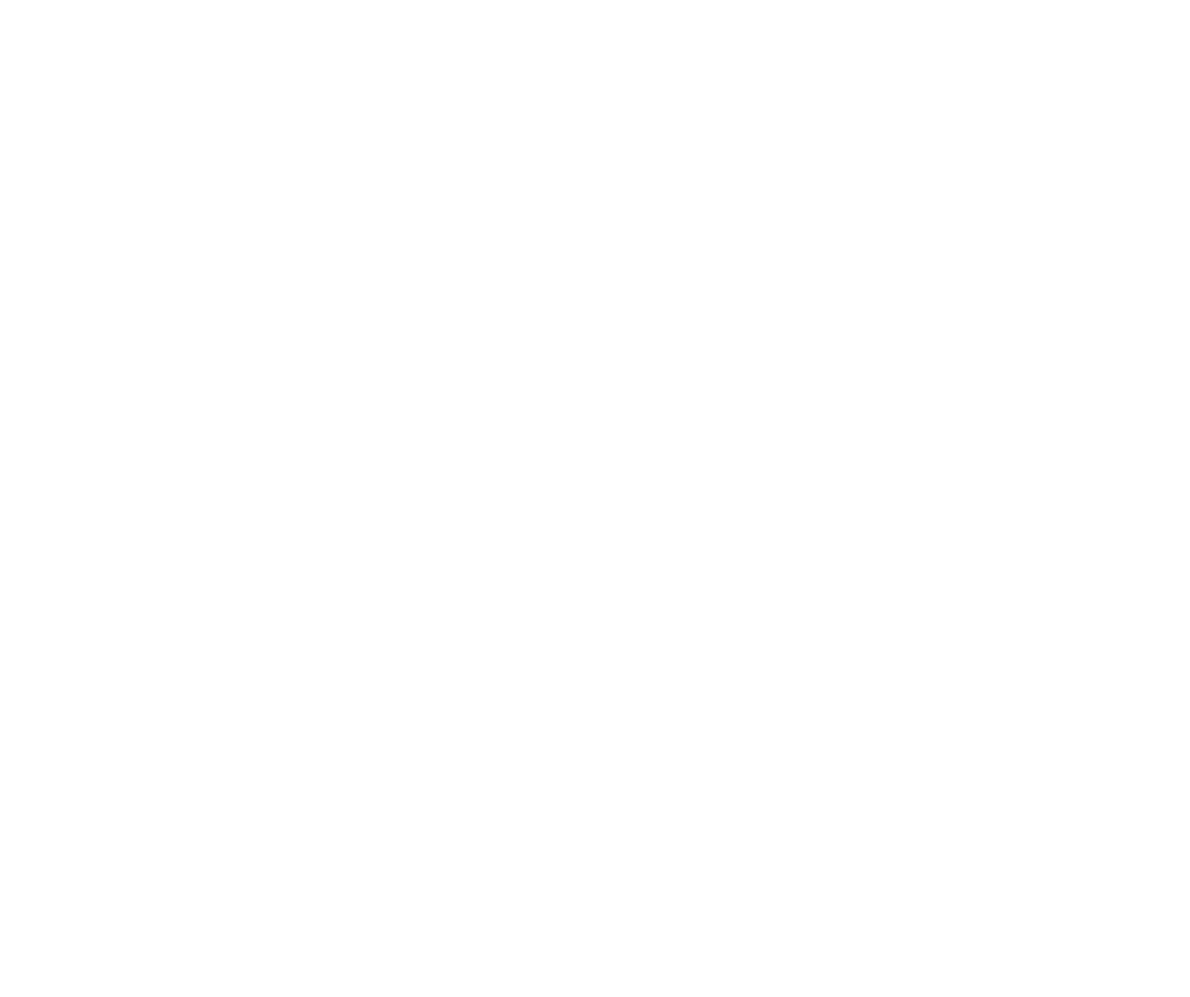
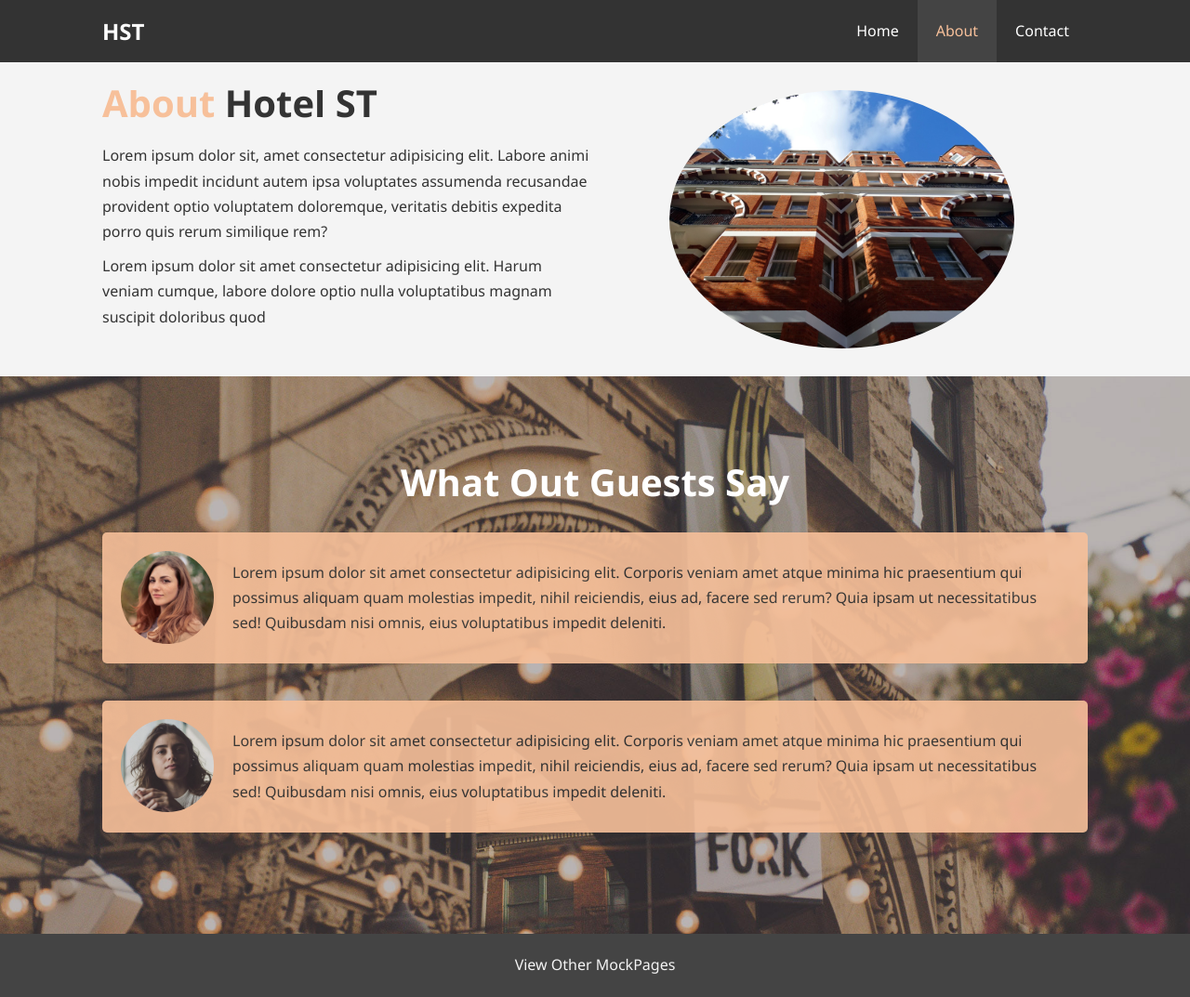
Before and after one commit to TabuHana/mockpages, a plain HTML site: page HotelWebsite/about.html in a window 1280 px wide. Shown: the whole page at 93% size. Before the commit the page ends 800 px from the top, so only its background shows below. Drawn offline with Linux system fonts and the light colour scheme.

Commit message:
contact/about pages

```diff
--- a/HotelWebsite/about.html
+++ b/HotelWebsite/about.html
@@ -0,0 +1,62 @@
+<!DOCTYPE html>
+<html lang="en">
+	<head>
+		<meta charset="UTF-8" />
+		<meta http-equiv="X-UA-Compatible" content="IE=edge" />
+		<meta name="viewport" content="width=device-width, initial-scale=1.0" />
+		<meta name="description" content="Welcome to the Street Street Hotel" />
+		<meta name="keywards" content="hotel, street hotel, street street" />
+		<link rel="stylesheet" href="./css/styles.css" />
+		<title>Hotel ST | About</title>
+	</head>
+	<body>
+		<header>
+			<nav id="navbar">
+				<div class="container">
+					<h1>
+						<a href="./index.html">HST</a>
+					</h1>
+					<ul>
+						<li><a href="./index.html">Home</a></li>
+						<li><a class="current" href="./about.html">About</a></li>
+						<li><a href="./contact.html">Contact</a></li>
+					</ul>
+				</div>
+			</nav>
+		</header>
+
+    <section id="about-info" class="bg-light py-3">
+      <div class="container">
+        <div class="info-left">
+          <h1 class="l-heading"><span class="text-primary">About</span> Hotel ST</h1>
+          <p>Lorem ipsum dolor sit, amet consectetur adipisicing elit. Labore animi nobis impedit incidunt autem ipsa voluptates assumenda recusandae provident optio voluptatem doloremque, veritatis debitis expedita porro quis rerum similique rem?</p>
+          <p>Lorem ipsum dolor sit amet consectetur adipisicing elit. Harum veniam cumque, labore dolore optio nulla voluptatibus magnam suscipit doloribus quod</p>
+        </div>
+        <div class="info-right">
+          <img src="./img/photo-2.jpg" alt="Hotel">
+        </div>
+      </div>
+    </section>
+
+    <div class="clr"></div>
+
+    <section id="testimonials" class="py-3">
+      <div class="container">
+        <h2 class="l-heading">What Out Guests Say</h2>
+        <div class="testimonial bg-primary">
+          <img src="./img/person-1.jpg" alt="Review1">
+          <p>Lorem ipsum dolor sit amet consectetur adipisicing elit. Corporis veniam amet atque minima hic praesentium qui possimus aliquam quam molestias impedit, nihil reiciendis, eius ad, facere sed rerum? Quia ipsam ut necessitatibus sed! Quibusdam nisi omnis, eius voluptatibus impedit deleniti.</p>
+        </div>
+        <div class="testimonial bg-primary">
+          <img src="./img/person-2.jpg" alt="Review2">
+          <p>Lorem ipsum dolor sit amet consectetur adipisicing elit. Corporis veniam amet atque minima hic praesentium qui possimus aliquam quam molestias impedit, nihil reiciendis, eius ad, facere sed rerum? Quia ipsam ut necessitatibus sed! Quibusdam nisi omnis, eius voluptatibus impedit deleniti.</p>
+        </div>
+      </div>
+    </section>
+
+    <footer id="main-footer">
+      <a href="../index.html">View Other MockPages</a>
+    </footer>
+	</body>
+
+</html>
--- a/HotelWebsite/css/styles.css
+++ b/HotelWebsite/css/styles.css
@@ -73,8 +73,29 @@ p {
 }
 
 .bg-primary {
-  background: #333;
-  color: #f7c09a;
+  background: #f7c09a;
+  color: #333;
+}
+
+.clr {
+  clear: both;
+}
+
+.l-heading {
+  font-size: 40px;
+}
+
+/* Padding */
+.py-1 {
+  padding: 10px 0;
+}
+
+.py-2 {
+  padding: 20px 0;
+}
+
+.py-3 {
+  padding: 30px 0;
 }
 
 /* Navbar */
@@ -160,3 +181,112 @@ p {
 #home-info .info-content p {
   padding-bottom: 30px;
 }
+
+/* Features */
+.box {
+  float: left;
+  width: 33.3%;
+  padding: 50px;
+  text-align: center;
+}
+
+.box i {
+  margin-bottom: 10px;
+}
+
+/* Footer */
+#main-footer {
+  text-align: center;
+  background: #444;
+  padding: 20px;
+}
+
+#main-footer a {
+  color: #f4f4f4;
+}
+
+/* About Info */
+#about-info .info-right {
+  float: right;
+  width: 50%;
+  min-height: 100%;
+}
+
+#about-info .info-right img {
+  display: block;
+  margin: auto;
+  width: 70%;
+  border-radius: 50%;
+  -webkit-border-radius: 50%;
+  -moz-border-radius: 50%;
+  -ms-border-radius: 50%;
+  -o-border-radius: 50%;
+}
+
+#about-info .info-left {
+  float: left;
+  width: 50%;
+  min-height: 100%;
+}
+
+/* Testimonials */
+#testimonials {
+  height: 600px;
+  background: url('../img/test-bg.jpg') no-repeat center center/cover;
+  padding-top: 100px;
+}
+
+#testimonials h2 {
+  color: #fff;
+  text-align: center;
+  padding-bottom: 40px;
+}
+
+#testimonials .testimonial {
+  padding: 20px;
+  margin-bottom: 40px;
+  border-radius: 5px;
+  -webkit-border-radius: 5px;
+  -moz-border-radius: 5px;
+  -ms-border-radius: 5px;
+  -o-border-radius: 5px;
+  opacity: 0.9;
+}
+
+#testimonials .testimonial img {
+  width: 100px;
+  float: left;
+  margin-right: 20px;
+  border-radius: 50%;
+  -webkit-border-radius: 50%;
+  -moz-border-radius: 50%;
+  -ms-border-radius: 50%;
+  -o-border-radius: 50%;
+}
+
+/* Contact Form */
+#contact-form .form-group {
+  margin-bottom: 20px;
+}
+
+#contract-form label {
+  display: block;
+  margin-bottom: 5px;
+}
+
+#contact-form input,
+#contact-form textarea {
+  width: 100%;
+  padding: 10px;
+  border: 1px #ddd solid;
+}
+
+#contact-form textarea {
+  height: 200px;
+}
+
+#contact-form input:focus,
+#contact-form textarea:focus {
+  outline: none;
+  border-color: #f7c09a;
+}
```
Also changed, not shown: HotelWebsite/contact.html (+77 -0 lines), HotelWebsite/index.html (+38 -6 lines), index.html (+1 -1 lines), 1 other file.
